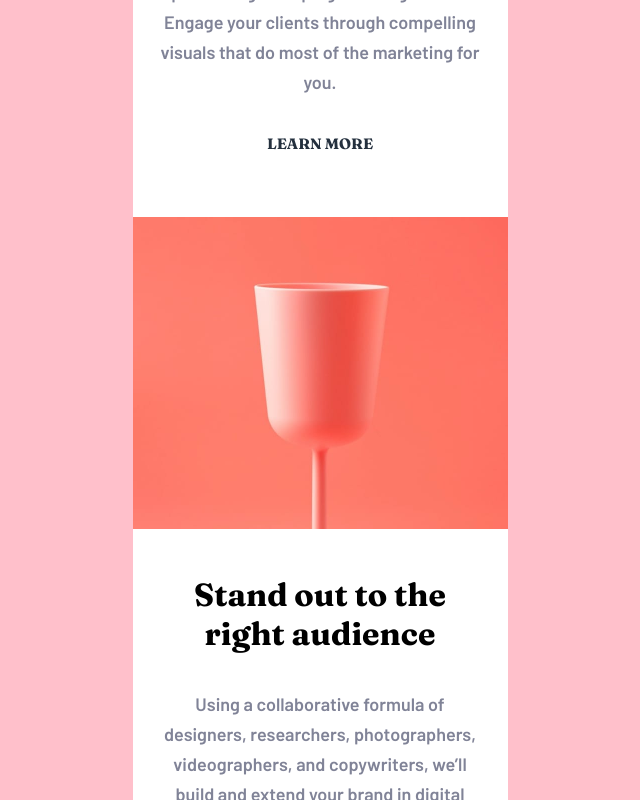
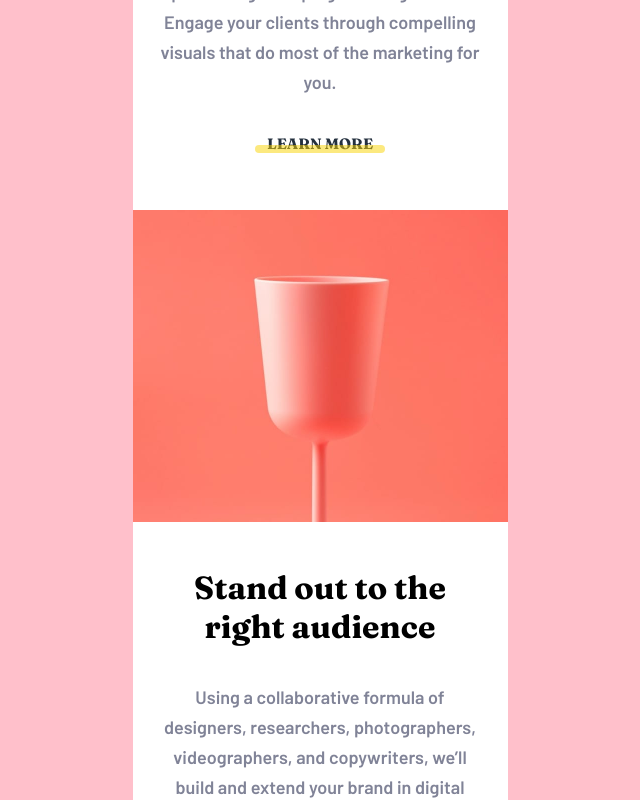
Before and after one commit to ltc870/sunnysideagencylandingpage, a React (Vite) app: page / in a window 1280 px wide. Shown: the part 1060-1860 px from the top of the page, without its empty margins (320-960 px from the left). Built offline with nearby package versions, Linux system fonts and the light colour scheme.

Commit message:
added styling to links for underlines

```diff
--- a/src/components/Main.module.css
+++ b/src/components/Main.module.css
@@ -84,12 +84,32 @@
     padding: 2em 0em 4em;
 }
 
-.underline {
-    margin: -8px auto;
-    padding: 5px;
-    background-color: #000000;
-    width: 37%;
-    border-radius: 10px;
+.mainLink span::after {
+    margin: -.5em auto;
+    opacity: .5;
+    content: '';
+    height: 8px;
+    border-radius: 5px;
+    display: block;
+    width: 40%;
+}
+
+.transformLink span::after {
+    background-color: #FAD400;
+}
+
+.transformLink span:hover::after,
+.transformLink span:focus::after {
+    opacity: 1;
+}
+
+.standOutLink span::after {
+    background-color: #FE7766;
+}
+
+.standOutLink span:hover::after,
+.standOutLink span:focus::after {
+    opacity: 1;
 }
 
 .graphicDesignContainer,
```
